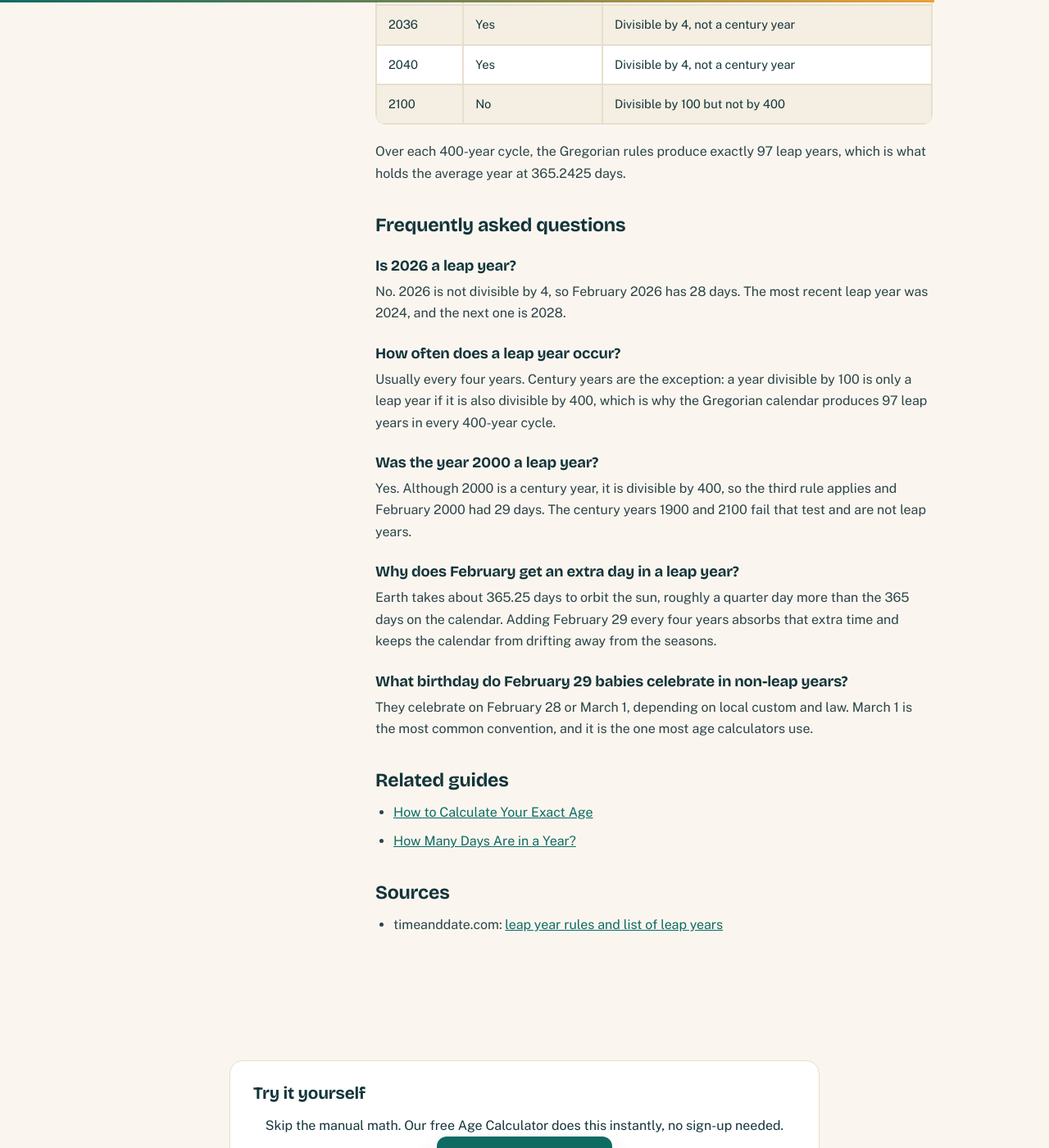
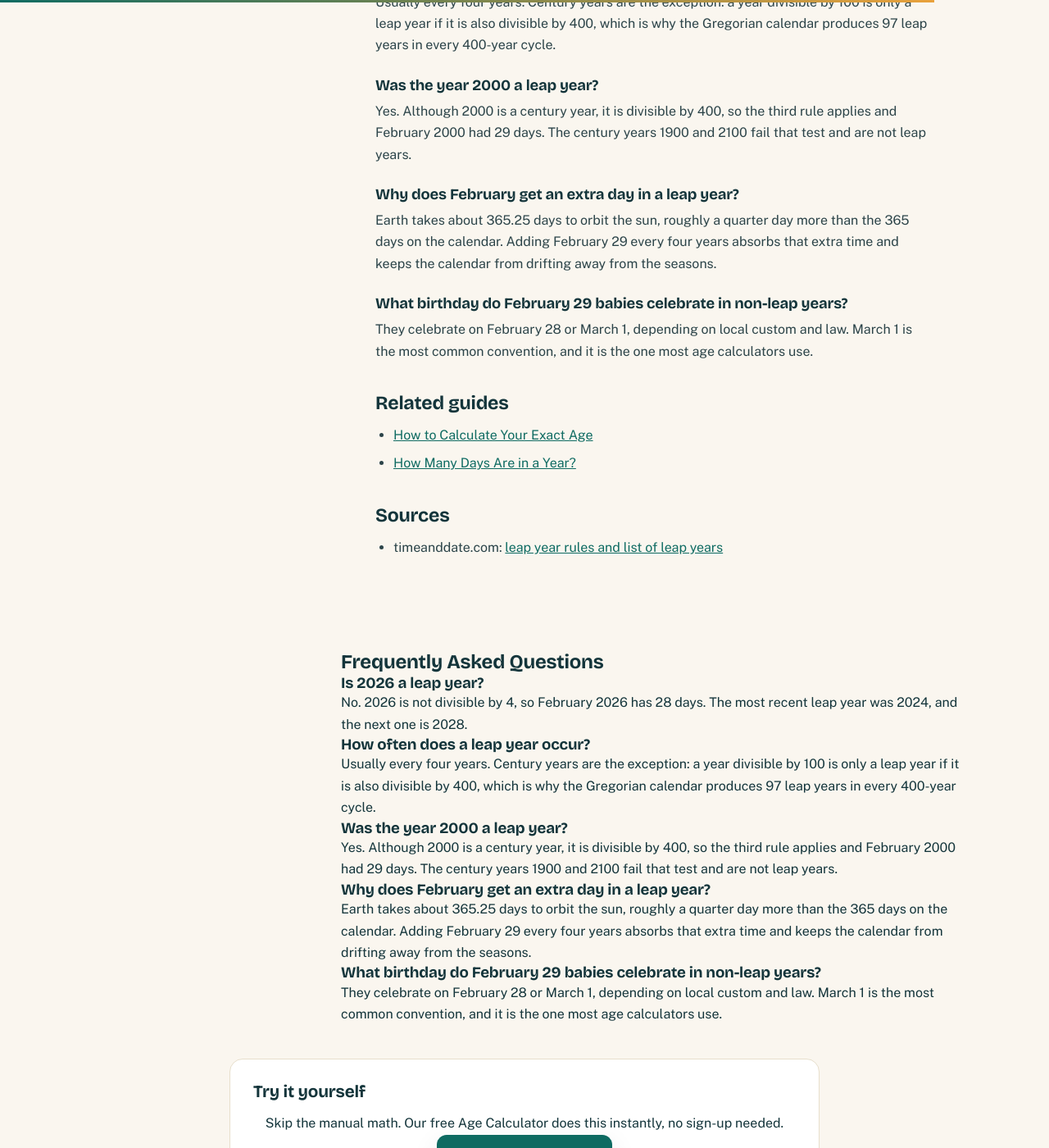
Before and after one commit to zaidmeo09-dhangal/agedatecalc, a Jekyll site: the page built from _posts/2026-10-21-what-is-a-leap-year.md, in a window 1280 px wide and 1400 px high, scrolled down 4704 px. Shown: the whole window at 82% size. Built offline with Jekyll 4.4.1, drawn with Linux system fonts in a browser that asks for light colours; some of the changed text lies outside the part shown.

Commit message:
Mirror StudentCalcTools CMS: full PagesCMS fields, faqs_raw auto FAQ schema, featured image in layout, auto-dimension blog images

```diff
--- a/_posts/2026-10-21-what-is-a-leap-year.md
+++ b/_posts/2026-10-21-what-is-a-leap-year.md
@@ -1,37 +1,61 @@
 ---
 layout: post
 title: What Is a Leap Year? Simple Rules Explained
-description: Why does February sometimes have 29 days? Learn the three leap year rules, why leap years exist, and how they affect age and date calculations.
-image: /assets/images/what-is-a-leap-year.webp
-faq:
-  - q: "Is 2026 a leap year?"
-    a: "No. 2026 is not divisible by 4, so February 2026 has 28 days. The most recent leap year was 2024, and the next one is 2028."
-  - q: "How often does a leap year occur?"
-    a: "Usually every four years. Century years are the exception: a year divisible by 100 is only a leap year if it is also divisible by 400, which is why the Gregorian calendar produces 97 leap years in every 400-year cycle."
-  - q: "Was the year 2000 a leap year?"
-    a: "Yes. Although 2000 is a century year, it is divisible by 400, so the third rule applies and February 2000 had 29 days. The century years 1900 and 2100 fail that test and are not leap years."
-  - q: "Why does February get an extra day in a leap year?"
-    a: "Earth takes about 365.25 days to orbit the sun, roughly a quarter day more than the 365 days on the calendar. Adding February 29 every four years absorbs that extra time and keeps the calendar from drifting away from the seasons."
-  - q: "What birthday do February 29 babies celebrate in non-leap years?"
-    a: "They celebrate on February 28 or March 1, depending on local custom and law. March 1 is the most common convention, and it is the one most age calculators use."
+slug: what-is-a-leap-year
+date: '2026-10-21'
+status: Published
+author: Zaid
+category: Date Guides
+tags:
+- leap year
+- february 29
+- leap day
+primary_keyword: what is a leap year
+secondary_keywords:
+- leap year rules
+- next leap year
+meta_title: What Is a Leap Year? Simple Rules Explained
+meta_description: Why does February sometimes have 29 days? Learn the three leap year rules, why leap years exist, and how they affect age and date calculations.
+excerpt: Why does February sometimes have 29 days? Learn the three leap year rules, why leap years exist, and how they affect age and date calculations.
+featured_image: /assets/images/what-is-a-leap-year.webp
+image_alt: A February calendar page in a leap year with February 29 highlighted as the extra leap day
+read_time: 5 min read
+faqs_raw: 'Is 2026 a leap year?
+
+  No. 2026 is not divisible by 4, so February 2026 has 28 days. The most recent leap year was 2024, and the next one is 2028.
+
+  ---
+
+  How often does a leap year occur?
+
+  Usually every four years. Century years are the exception: a year divisible by 100 is only a leap year if it is also divisible by 400, which is why the Gregorian calendar produces 97 leap years in every 400-year cycle.
+
+  ---
+
+  Was the year 2000 a leap year?
+
+  Yes. Although 2000 is a century year, it is divisible by 400, so the third rule applies and February 2000 had 29 days. The century years 1900 and 2100 fail that test and are not leap years.
+
+  ---
+
+  Why does February get an extra day in a leap year?
+
+  Earth takes about 365.25 days to orbit the sun, roughly a quarter day more than the 365 days on the calendar. Adding February 29 every four years absorbs that extra time and keeps the calendar from drifting away from the seasons.
+
+  ---
+
+  What birthday do February 29 babies celebrate in non-leap years?
+
+  They celebrate on February 28 or March 1, depending on local custom and law. March 1 is the most common convention, and it is the one most age calculators use.'
 permalink: /blog/what-is-a-leap-year/
-category: Date Guides
 tool_url: /age-calculator/
 tool_name: Age Calculator
-schema: |
-  {
-    "@context": "https://schema.org",
-    "@type": "Article",
-    "headline": "What Is a Leap Year? Simple Rules Explained",
-    "author": { "@type": "Organization", "name": "AgeDateCalc" }
-  }
+schema: "{\n  \"@context\": \"https://schema.org\",\n  \"@type\": \"Article\",\n  \"headline\": \"What Is a Leap Year? Simple Rules Explained\",\n  \"author\": { \"@type\": \"Organization\", \"name\": \"AgeDateCalc\" }\n}"
 ---
 
 <div class="prose" markdown="1">
 
 A leap year is a year with 366 days instead of 365. The extra day, February 29, keeps our calendar aligned with Earth's orbit around the sun.
-
-![A February calendar page in a leap year with February 29 highlighted as the extra leap day]({{ '/assets/images/what-is-a-leap-year.webp' | relative_url }})
 
 ## Why leap years exist
 
```
Also changed, not shown: other parts of _posts/2026-10-21-what-is-a-leap-year.md (+1 -3 lines).
